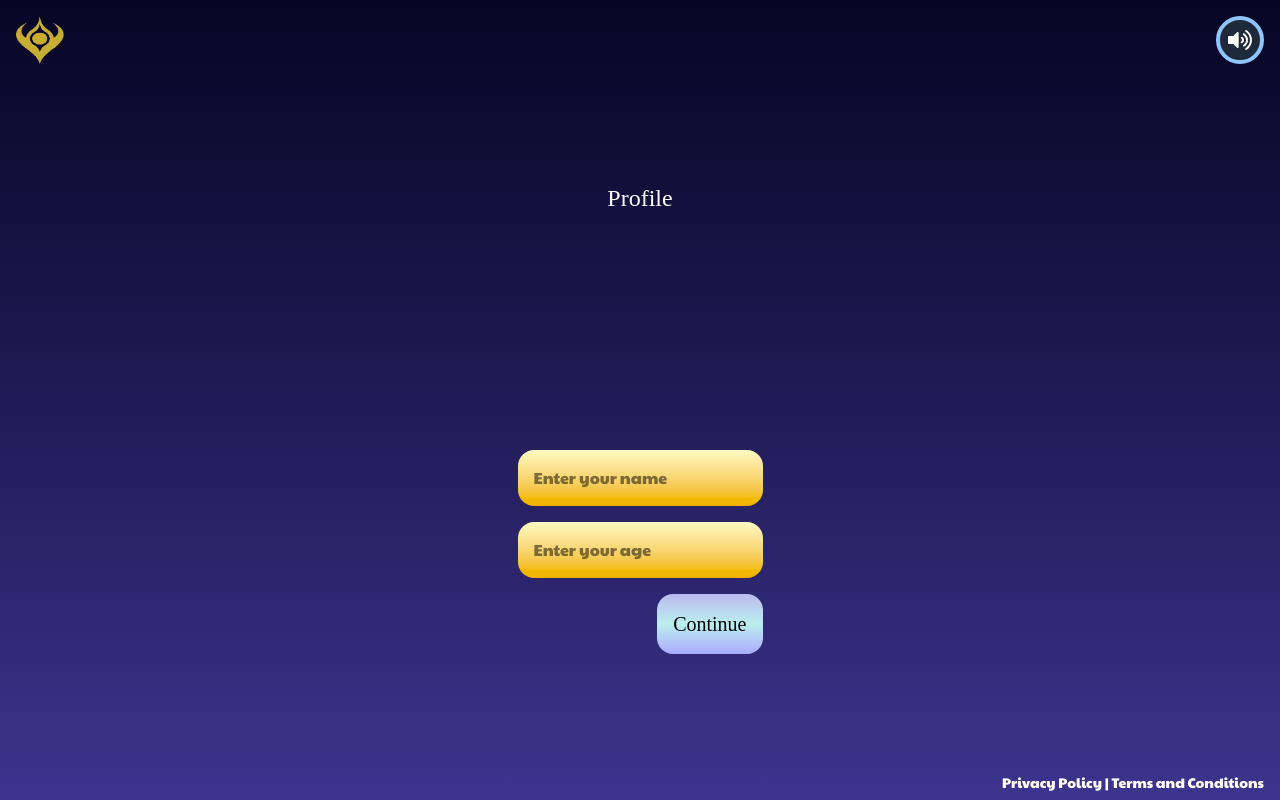
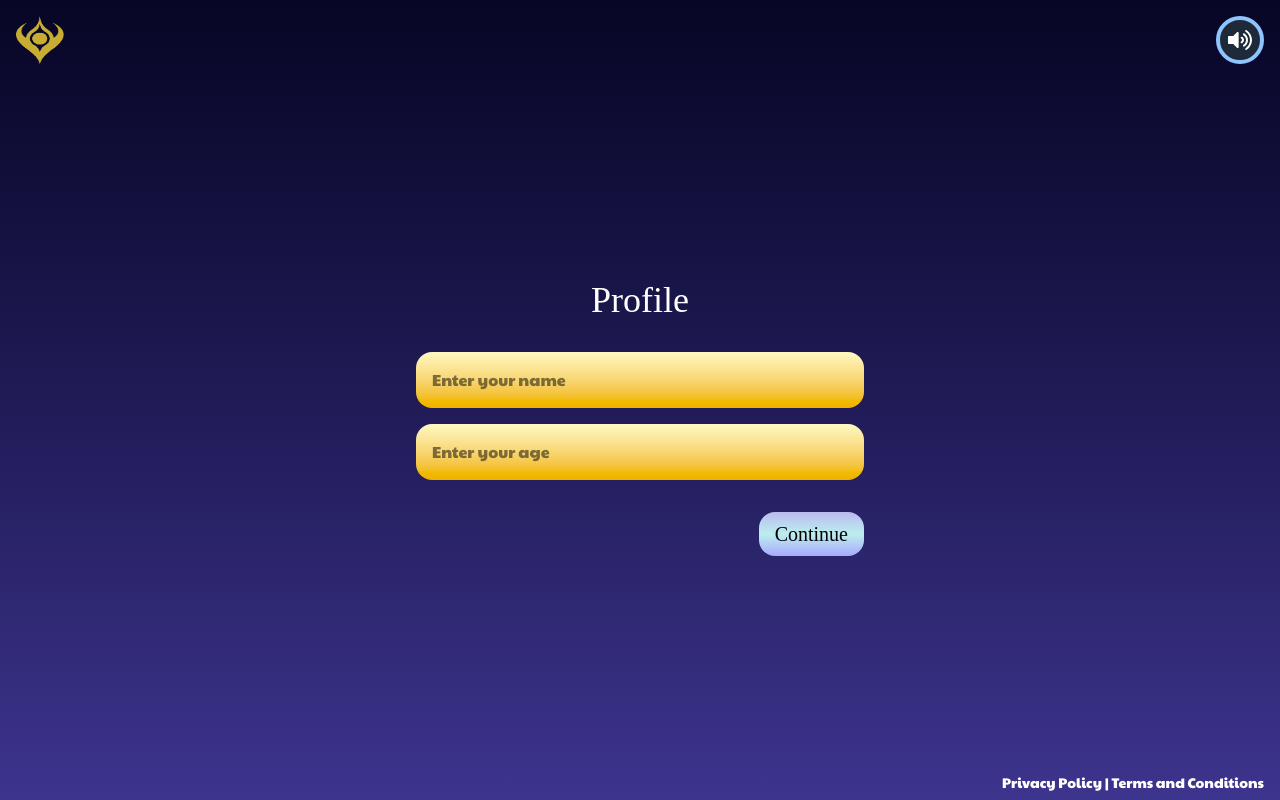
Before and after one commit to skndash96/prgy-idfc-4, a React (Vite) app: page /game/1 in a window 1280 px wide. Built offline with nearby package versions, Linux system fonts and the light colour scheme; a web font is replaced by a local one.

Commit message:
'profile'

```diff
--- a/index.html
+++ b/index.html
@@ -2,9 +2,17 @@
 <html lang="en">
   <head>
     <meta charset="UTF-8" />
-    <link rel="icon" type="image/svg+xml" href="/vite.svg" />
     <meta name="viewport" content="width=device-width, initial-scale=1.0" />
-    <title>Vite + React + TS</title>
+    <title>Bait or Legit?</title>
+    <link rel="icon" type="image/png" href="/logo.png" />
+    <meta property="og:title" content="Bait or Legit?" />
+    <meta
+      property="og:description"
+      content="Financial Technologu - Find out if it's bait or legit!"
+    />
+    <meta property="og:image" content="/logo.png" />
+    <meta name="description" content="Find out if it's bait or legit!" />
+
     <style>
       @import url("https://fonts.googleapis.com/css2?family=Montserrat:ital,wght@0,100..900;1,100..900&family=Quicksand:wght@300..700&family=Roboto:ital,wght@0,100;0,300;0,400;0,500;0,700;0,900;1,100;1,300;1,400;1,500;1,700;1,900&family=Saira+Stencil+One&display=swap");
     </style>
--- a/src/pages/Profile.tsx
+++ b/src/pages/Profile.tsx
@@ -1,32 +1,30 @@
-import { FormEvent } from "react"
-import { useProfile } from "../hooks/useProfile"
+import { FormEvent } from "react";
+import { useProfile } from "../hooks/useProfile";
 
 export default function ProfilePage() {
-  const { profile, updateProfile } = useProfile()
+  const { profile, updateProfile } = useProfile();
 
   const handleSubmit = (e: FormEvent<HTMLFormElement>) => {
-    e.preventDefault()
+    e.preventDefault();
 
-    const formData = new FormData(e.currentTarget)
+    const formData = new FormData(e.currentTarget);
 
-    const name = formData.get('name') as string
-    const age = formData.get('age') as string
+    const name = formData.get("name") as string;
+    const age = formData.get("age") as string;
 
     updateProfile({
       name,
-      age: Number(age)
-    })
+      age: Number(age),
+    });
 
-    window.location.reload()
-  }
+    window.location.reload();
+  };
 
   return (
-    <div className="p-4 grow grid place-items-center max-w-4xl mx-auto">
-      <h1 className="text-2xl font-saira">
-        Profile
-      </h1>
+    <div className="p-4 grow flex flex-col items-center justify-center w-full">
+      <h1 className="text-4xl font-saira">Profile</h1>
 
-      <form className="mt-8 flex flex-col gap-4" onSubmit={handleSubmit}>
+      <form className="mt-8 flex flex-col w-full max-w-md mx-auto gap-4" onSubmit={handleSubmit}>
         <input
           name="name"
           className="font-paytone rounded-2xl p-4 bg-gradient-to-b from-yellow-100 to-yellow-500 text-black"
@@ -36,15 +34,15 @@ export default function ProfilePage() {
         />
         <input
           name="age"
-          className="font-paytone rounded-2xl p-4 bg-gradient-to-b from-yellow-100 to-yellow-500 text-black"
+          className="w-full font-paytone rounded-2xl p-4 bg-gradient-to-b from-yellow-100 to-yellow-500 text-black"
           defaultValue={profile?.age || ""}
           placeholder="Enter your age"
           type="number"
         />
-        <button className="p-4 hover:cursor-pointer w-fit ml-auto rounded-2xl bg-[linear-gradient(to_bottom,#bbe,#bee,#aaf)] text-black font-saira text-xl">
+        <button className="mt-4 px-4 py-2 hover:cursor-pointer w-fit ml-auto rounded-2xl bg-[linear-gradient(to_bottom,#bbe,#bee,#aaf)] text-black font-saira text-xl">
           {profile ? "Update" : "Continue"}
         </button>
       </form>
     </div>
-  )
+  );
 }
```
